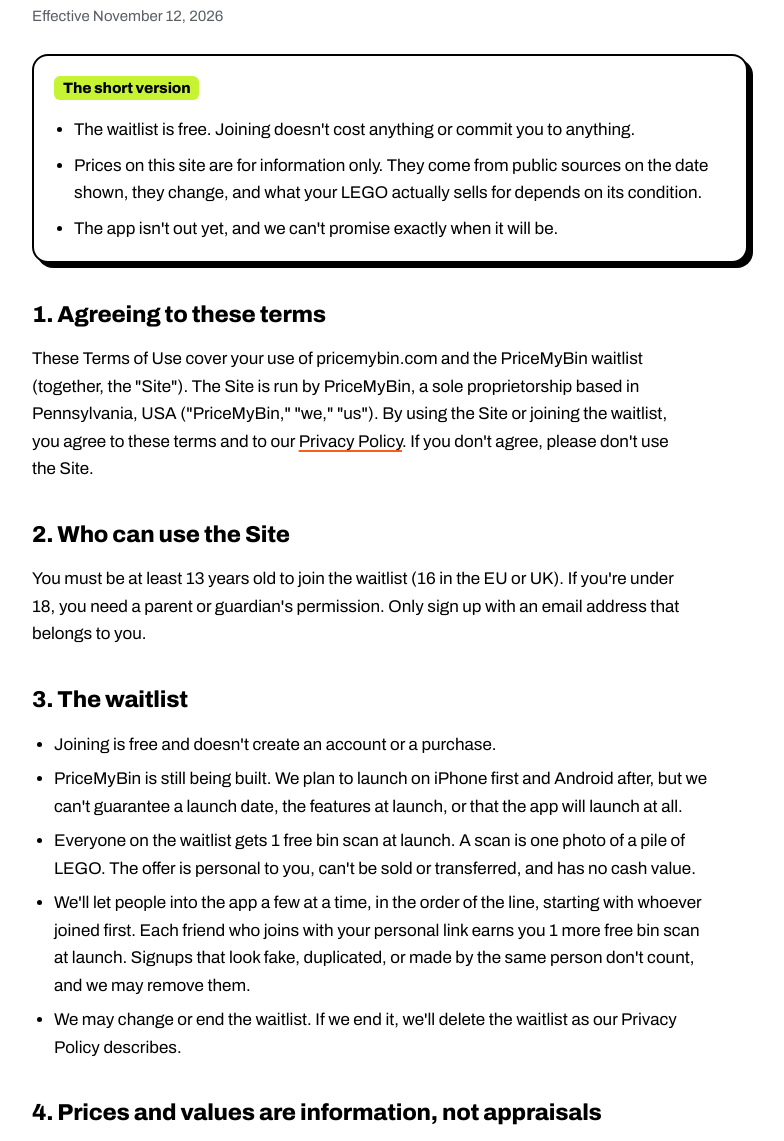
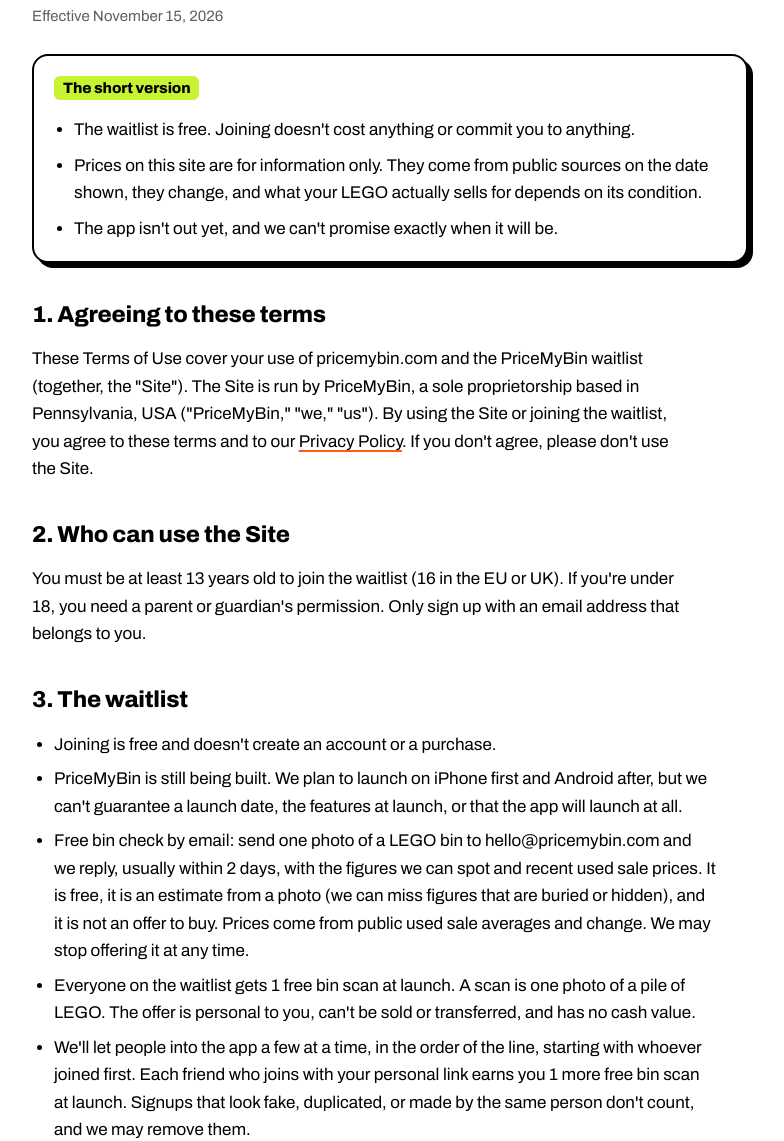
Before and after one commit to VeryBrightSky/binworth, a plain HTML site: page terms/index.html in a window 1280 px wide. Shown: the part 149-1290 px from the top of the page, without its empty margins (250-1034 px from the left). Drawn offline with Linux system fonts and the light colour scheme.

Commit message:
Terms: free bin check

```diff
--- a/terms/index.html
+++ b/terms/index.html
@@ -46,7 +46,7 @@ footer nav{display:flex;gap:4px 18px;flex-wrap:wrap;margin-bottom:8px}footer nav
 </header>
 <main>
 <h1>Terms of Use</h1>
-<p class="eff">Effective November 12, 2026</p>
+<p class="eff">Effective November 15, 2026</p>
 <section class="tldr" aria-labelledby="tldr-t">
   <h2 id="tldr-t">The short version</h2>
   <ul>
@@ -66,6 +66,7 @@ footer nav{display:flex;gap:4px 18px;flex-wrap:wrap;margin-bottom:8px}footer nav
 <ul>
   <li>Joining is free and doesn't create an account or a purchase.</li>
   <li>PriceMyBin is still being built. We plan to launch on iPhone first and Android after, but we can't guarantee a launch date, the features at launch, or that the app will launch at all.</li>
+  <li>Free bin check by email: send one photo of a LEGO bin to hello@pricemybin.com and we reply, usually within 2 days, with the figures we can spot and recent used sale prices. It is free, it is an estimate from a photo (we can miss figures that are buried or hidden), and it is not an offer to buy. Prices come from public used sale averages and change. We may stop offering it at any time.</li>
   <li>Everyone on the waitlist gets 1 free bin scan at launch. A scan is one photo of a pile of LEGO. The offer is personal to you, can't be sold or transferred, and has no cash value.</li>
   <li>We'll let people into the app a few at a time, in the order of the line, starting with whoever joined first. Each friend who joins with your personal link earns you 1 more free bin scan at launch. Signups that look fake, duplicated, or made by the same person don't count, and we may remove them.</li>
   <li>We may change or end the waitlist. If we end it, we'll delete the waitlist as our Privacy Policy describes.</li>
```
